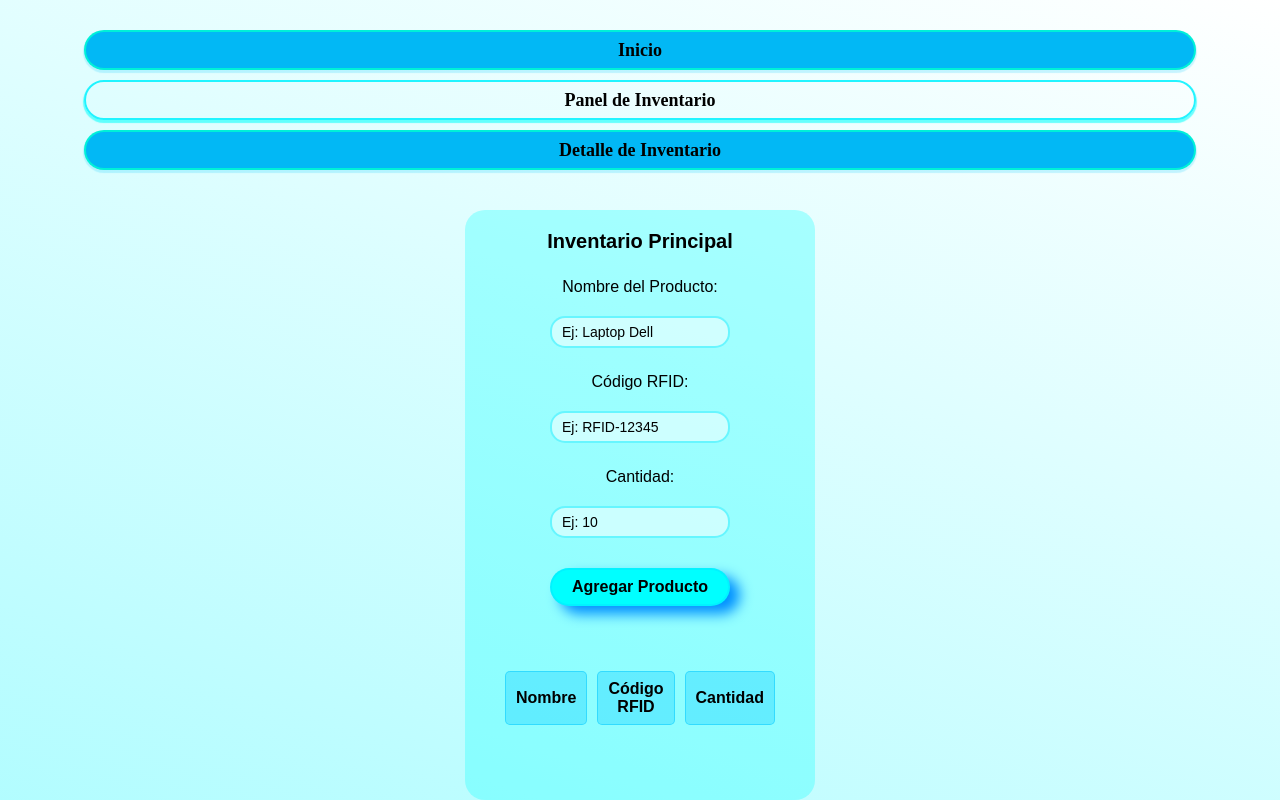
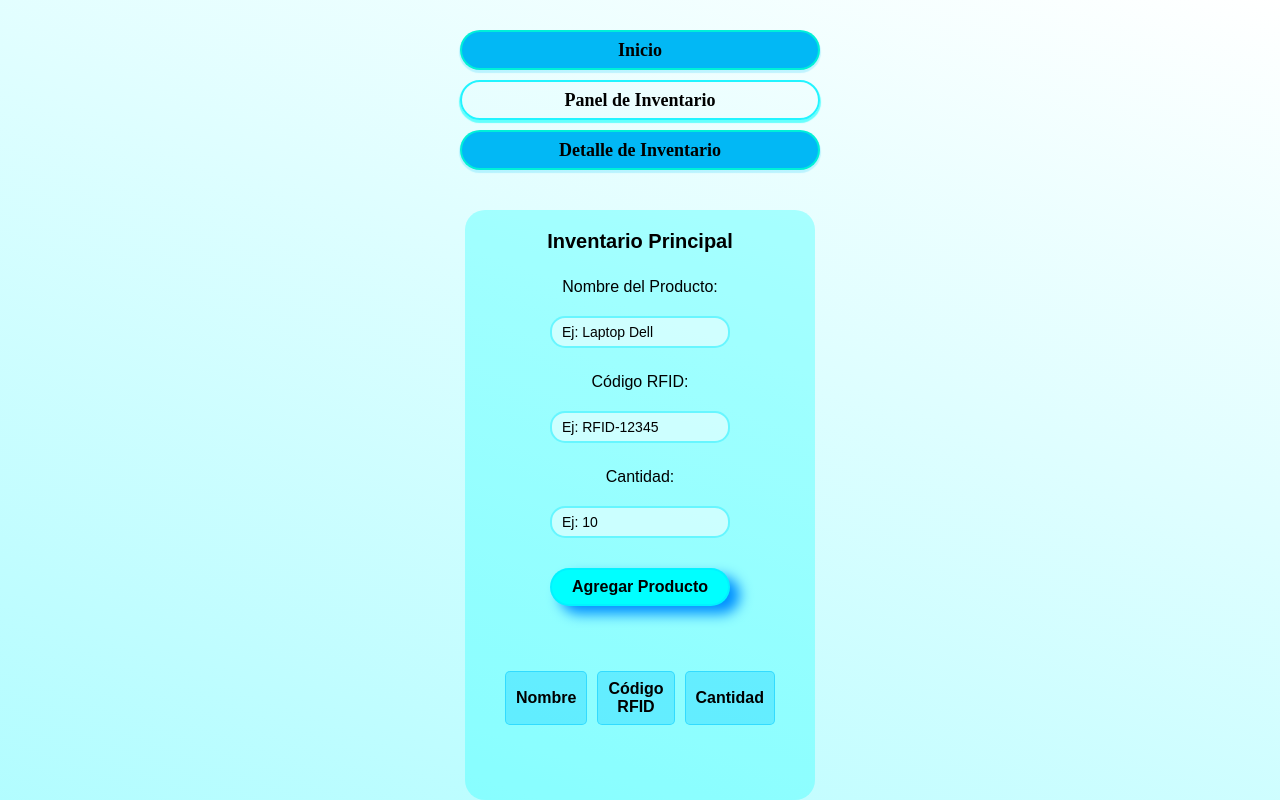
Before and after one commit to jeromill25-sudo/Proyecto-redes, a plain HTML site: page inventario/index.html in a window 1280 px wide. Drawn offline with Linux system fonts and the light colour scheme; a web font is replaced by a local one.

Commit message:
actualizacion

```diff
--- a/inventario/style.css
+++ b/inventario/style.css
@@ -187,3 +187,6 @@ td[contenteditable="true"] {
         font-size: 4rem;
     }
 }
+.top{
+    width: 40rem;
+}
--- a/inventario2/style.css
+++ b/inventario2/style.css
@@ -181,4 +181,7 @@ td[contenteditable="true"] {
     h1 {
         font-size: 4rem;
     }
+    .top{
+        width: 40rem;
+    }
 }
```
